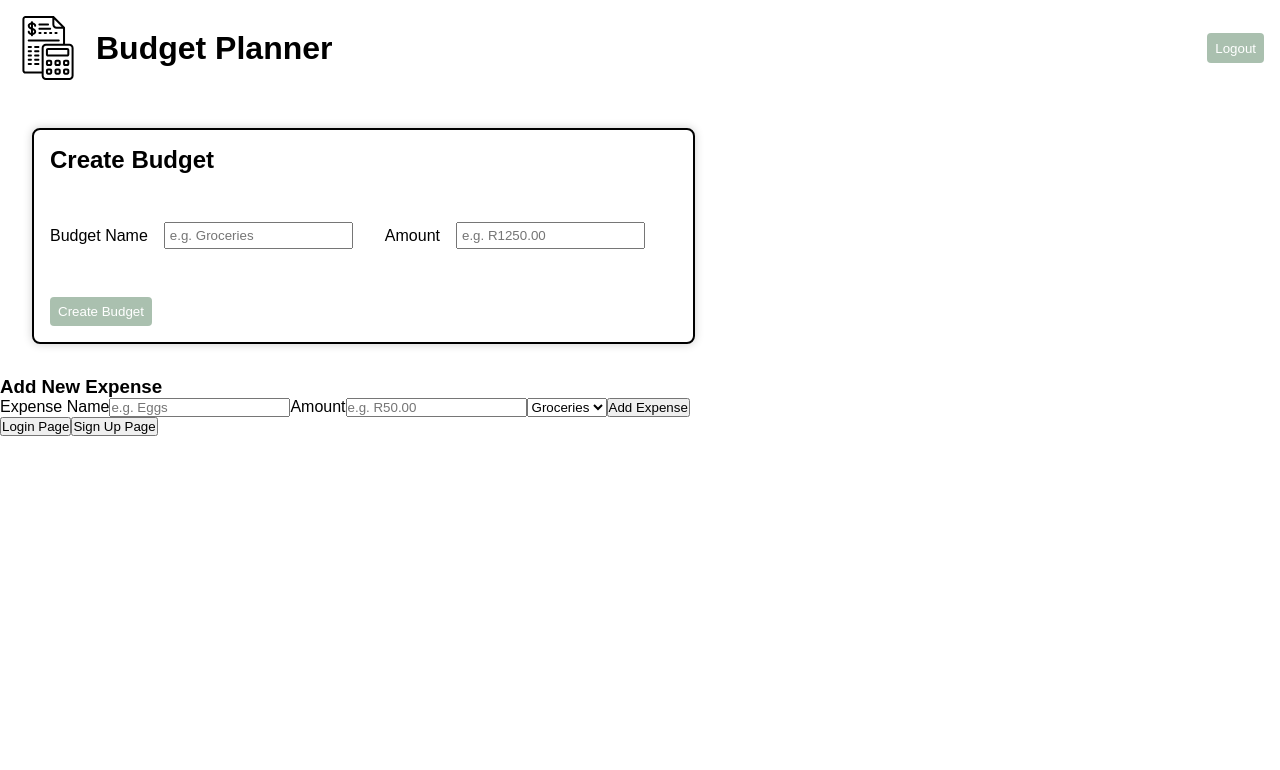
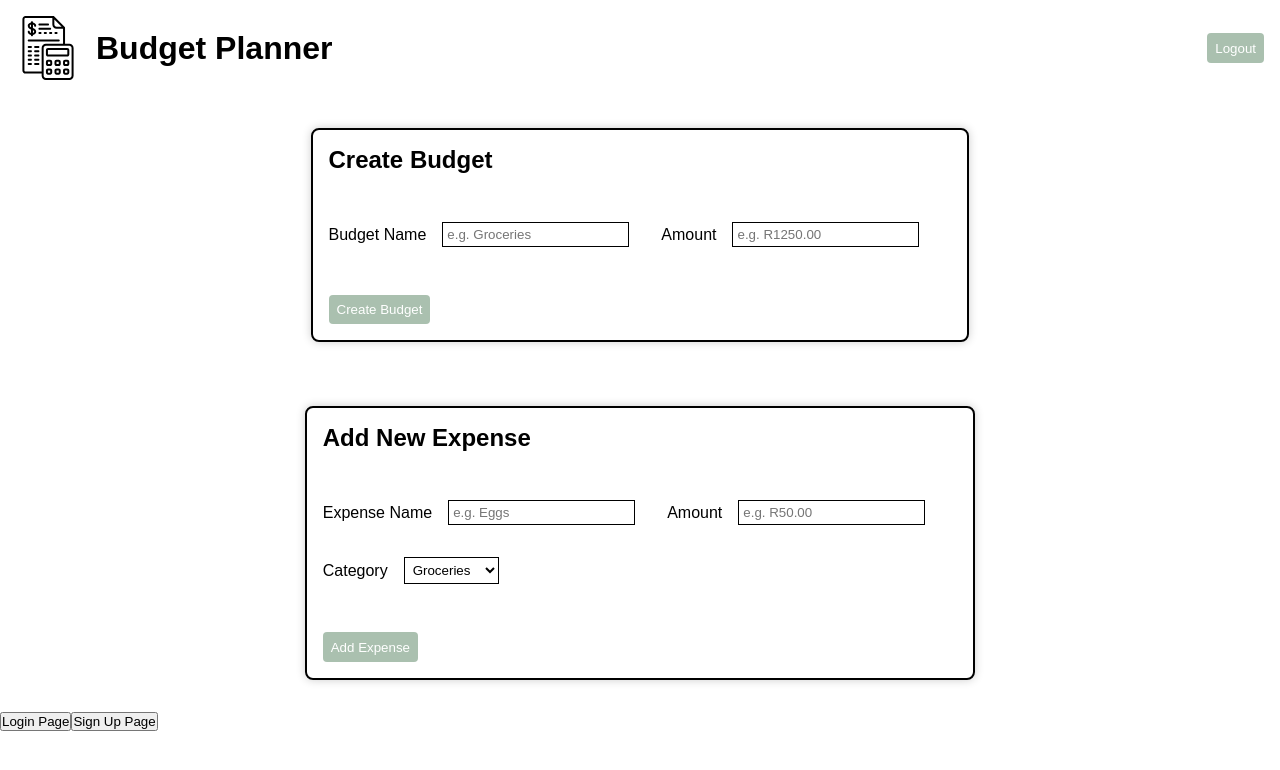
Before and after one commit to BbdBudgetPlanner/frontend, a React (Vite) app: page / in a window 1280 px wide. Shown: the top 770 px of the page. Built offline with nearby package versions, Linux system fonts and the light colour scheme.

Commit message:
Updated Home layout, updated expense form

```diff
--- a/src/components/AddExpenseForm/AddExpenseForm.css
+++ b/src/components/AddExpenseForm/AddExpenseForm.css
@@ -0,0 +1,86 @@
+.expense-container {
+    display: flex;
+    flex-direction: column;
+    align-items: start;
+    justify-content: center;
+    border: #000 solid 0.15rem;
+    border-radius: 0.5rem;
+    padding: 1rem;
+    margin: 2rem;
+    height: auto;
+    width: auto;
+    max-width: fit-content;
+    max-height: fit-content;
+    box-shadow: 0px 0px 10px rgba(0, 0, 0, 0.2);
+}
+
+.expense-header {
+    font-size: 1.5rem;
+    margin-bottom: 2rem;
+}
+
+.expense-form {
+    display: flex;
+    flex-direction: column;
+}
+
+.expense-inputs-container {
+    display: flex;
+    flex-direction: column;
+    margin-bottom: 2rem;
+    flex-wrap: wrap;
+}
+
+.expense-row {
+    display: flex;
+    flex-direction: row;
+    flex-wrap: wrap;
+}
+
+.expense-input-container {
+    display: flex;
+    flex-direction: row;
+    flex-wrap: wrap;
+    align-items: center;
+    margin-top: 1rem;
+    margin-bottom: 1rem;
+}
+
+.expense-label {
+    margin-right: 1rem;
+}
+
+.expense-input {
+    margin-right: 2rem;
+    padding: 0.25rem;
+    border: #000 solid 0.05rem;
+}
+
+.expense-input:focus {
+    outline: black solid 0.1rem;
+}
+
+.expense-select {
+    margin-right: 2rem;
+    padding: 0.25rem;
+    border: #000 solid 0.1rem;
+    background-color: #FFF;
+}
+
+.expense-button-container {
+    display: flex;
+    flex-direction: start;
+}
+
+.expense-button {
+    padding: 0.45rem 0.5rem;
+    color: #FFF;
+    background: #AAC0AF;
+    border: none;
+    border-radius: 0.25rem;
+}
+
+.expense-button:hover {
+    background: #839791;
+    cursor: pointer;
+}
--- a/src/components/AddExpenseForm/AddExpenseForm.jsx
+++ b/src/components/AddExpenseForm/AddExpenseForm.jsx
@@ -1,31 +1,87 @@
+import { useState } from "react";
+
+import "./AddExpenseForm.css";
+
 const AddExpenseForm = () => {
+    const [category, setCategory] = useState("");
+    const [isCustomSelected, setIsCustomSelected] = useState(false);
+
+    const handleSelectChange = (event) => {
+        const selectedOption = event.target.value;
+        setCategory(selectedOption);
+
+        if (selectedOption === "Add New...") {
+            setIsCustomSelected(true);
+        } else {
+            setIsCustomSelected(false);
+        }
+    };
+
     return (
-        <div>
-            <h3>Add New Expense</h3>
-            <label>Expense Name</label>
+        <div className="expense-container">
+            <h2 className="expense-header">Add New Expense</h2>
+            <div className="expense-form">
+                <div className="expense-inputs-container">
+                    <div className="expense-row">
+                        <div className="expense-input-container">
+                            <label className="expense-label">Expense Name</label>
                             <input
+                                className="expense-input"
                                 type="text"
                                 placeholder="e.g. Eggs"
                                 required
                             />
-            <label>Amount</label>
+                        </div>
+                        <div className="expense-input-container">
+                            <label className="expense-label">Amount</label>
                             <input
+                                className="expense-input"
                                 type="number"
                                 step="0.1"
                                 placeholder="e.g. R50.00"
                                 required
                                 inputMode="decimal"
                             />
-            <select required>
-                {
-                    ["Groceries", "Studies", "Transport"].map((budget, index) => {
+                        </div>
+                    </div>
+
+                    <div className="expense-row">
+                        <div className="expense-input-container">
+                            <label className="expense-label">Category</label>
+                            <select
+                                className="expense-select"
+                                required
+                                onChange={handleSelectChange}
+                            >
+                                {["Groceries", "Studies", "Transport", "Add New..."].map(
+                                    (budget, index) => {
                                         return (
-                            <option key={index} value={budget}>{budget}</option>
-                        )
-                    })
+                                            <option key={index} value={budget}>
+                                                {budget}
+                                            </option>
+                                        );
                                     }
+                                )}
                             </select>
-            <button>Add Expense</button>
+                        </div>
+
+                        {isCustomSelected && (
+                            <div className="expense-input-container">
+                                <label className="expense-label">Category Name</label>
+                                <input
+                                    className="expense-input"
+                                    type="text"
+                                    placeholder="e.g. Clothes"
+                                    required
+                                />
+                            </div>
+                        )}
+                    </div>
+                </div>
+                <div className="expense-button-container">
+                    <button className="expense-button">Add Expense</button>
+                </div>
+            </div>
         </div>
     );
 };
--- a/src/components/CreateBudgetForm/CreateBudgetForm.css
+++ b/src/components/CreateBudgetForm/CreateBudgetForm.css
@@ -34,6 +34,7 @@
 .budget-input-container {
     display: flex;
     flex-direction: row;
+    flex-wrap: wrap;
     align-items: center;
     margin-top: 1rem;
     margin-bottom: 1rem;
@@ -51,6 +52,7 @@
 .budget-input {
     margin-right: 2rem;
     padding: 0.25rem;
+    border: #000 solid 0.05rem;
 }
 
 .budget-input:focus {
--- a/src/pages/Home/Home.css
+++ b/src/pages/Home/Home.css
@@ -0,0 +1,5 @@
+.row-container {
+    display: flex;
+    flex-wrap: wrap;
+    justify-content: center;
+}
--- a/src/pages/Home/Home.jsx
+++ b/src/pages/Home/Home.jsx
@@ -1,4 +1,6 @@
 import { useNavigate } from "react-router-dom";
+
+import "./Home.css"
 
 import CreateBudgetForm from "../../components/CreateBudgetForm/CreateBudgetForm.jsx";
 import AddExpenseForm from "../../components/AddExpenseForm/AddExpenseForm.jsx";
@@ -8,8 +10,10 @@ const Home = () => {
 
     return (
         <div>
+            <div className="row-container">
             <CreateBudgetForm />
             <AddExpenseForm />
+            </div>
             <button onClick={() => {
                 navigate("/login")
             }}>Login Page
```
Lines whose indentation alone changed are shown as unchanged.
